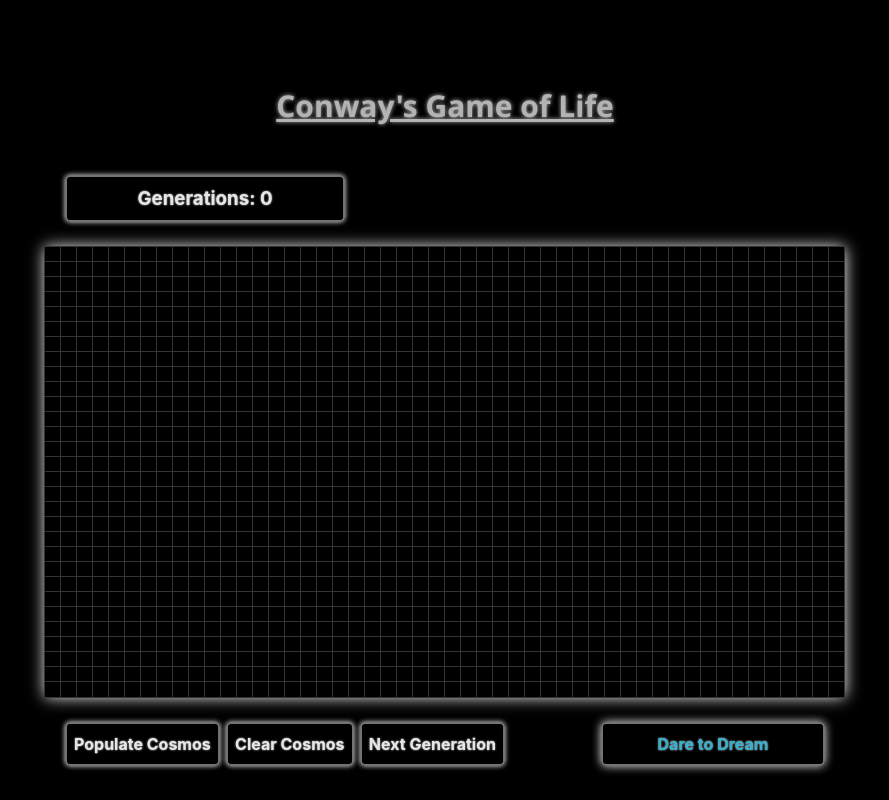
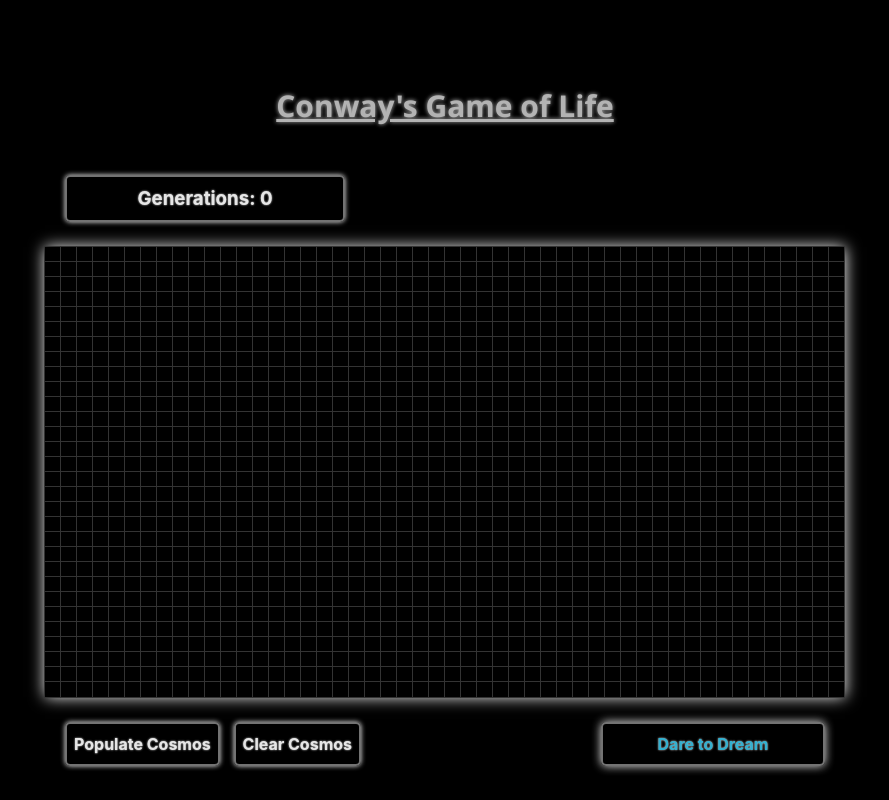
Before and after one commit to cjreitman/Game_of_Life, a React (Create React App) app: page / in a window 1280 px wide. Shown: the whole page, without its empty margins (195-1084 px from the left). Built offline with nearby package versions, Linux system fonts and the light colour scheme.

Commit message:
deleted step

```diff
--- a/src/frontend/controls.jsx
+++ b/src/frontend/controls.jsx
@@ -24,6 +24,10 @@ class Controls extends React.Component {
     this.props.pause();
   }
 
+  step() {
+    this.props.step();
+  }
+
   buttonSwitch() {
     if ( this.props.dreaming ) {
       return (<button className="right-button" onClick={() => this.pause()}>Pause Dream</button>)
@@ -38,7 +42,7 @@ class Controls extends React.Component {
         <div className="left-buttons">
           <button className="button" onClick={() => this.populateCosmos()}>Populate Cosmos</button>
           <button className="button" onClick={() => this.clearCosmos()}>Clear Cosmos</button>
-          <button className="button" onClick={() => this.clearCosmos()}>Next Generation</button>
+          {/* <button className="button" onClick={() => this.step()}>Next Generation</button> */}
         </div>
         <div className="right-buttons">
           {this.buttonSwitch()}
--- a/src/frontend/css.css
+++ b/src/frontend/css.css
@@ -50,7 +50,7 @@
 .left-buttons {
   display: flex;
   justify-content: space-between;
-  width: 55%;
+  width: 37%;
   margin-left: 20px;
 }
 
```
